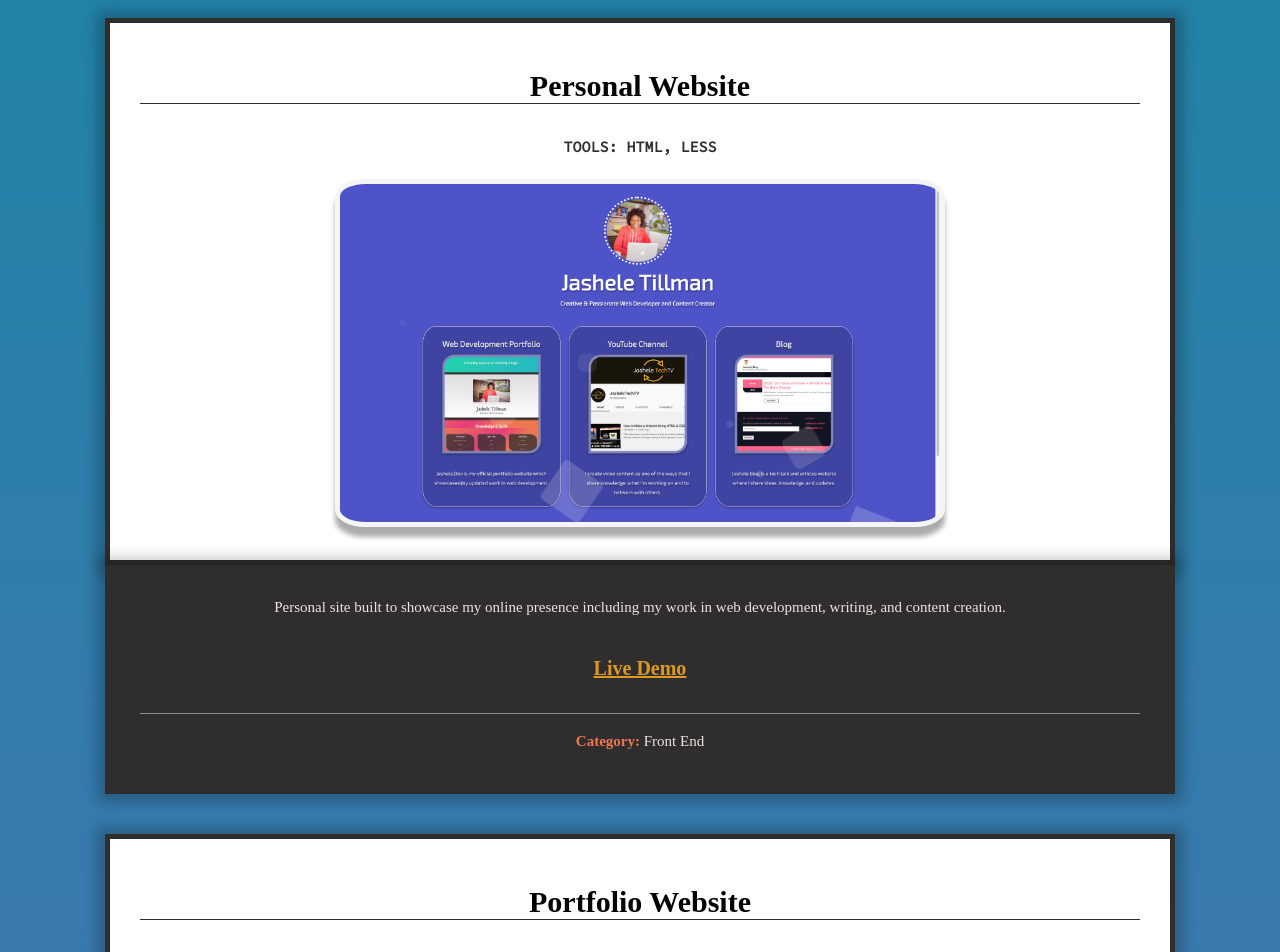
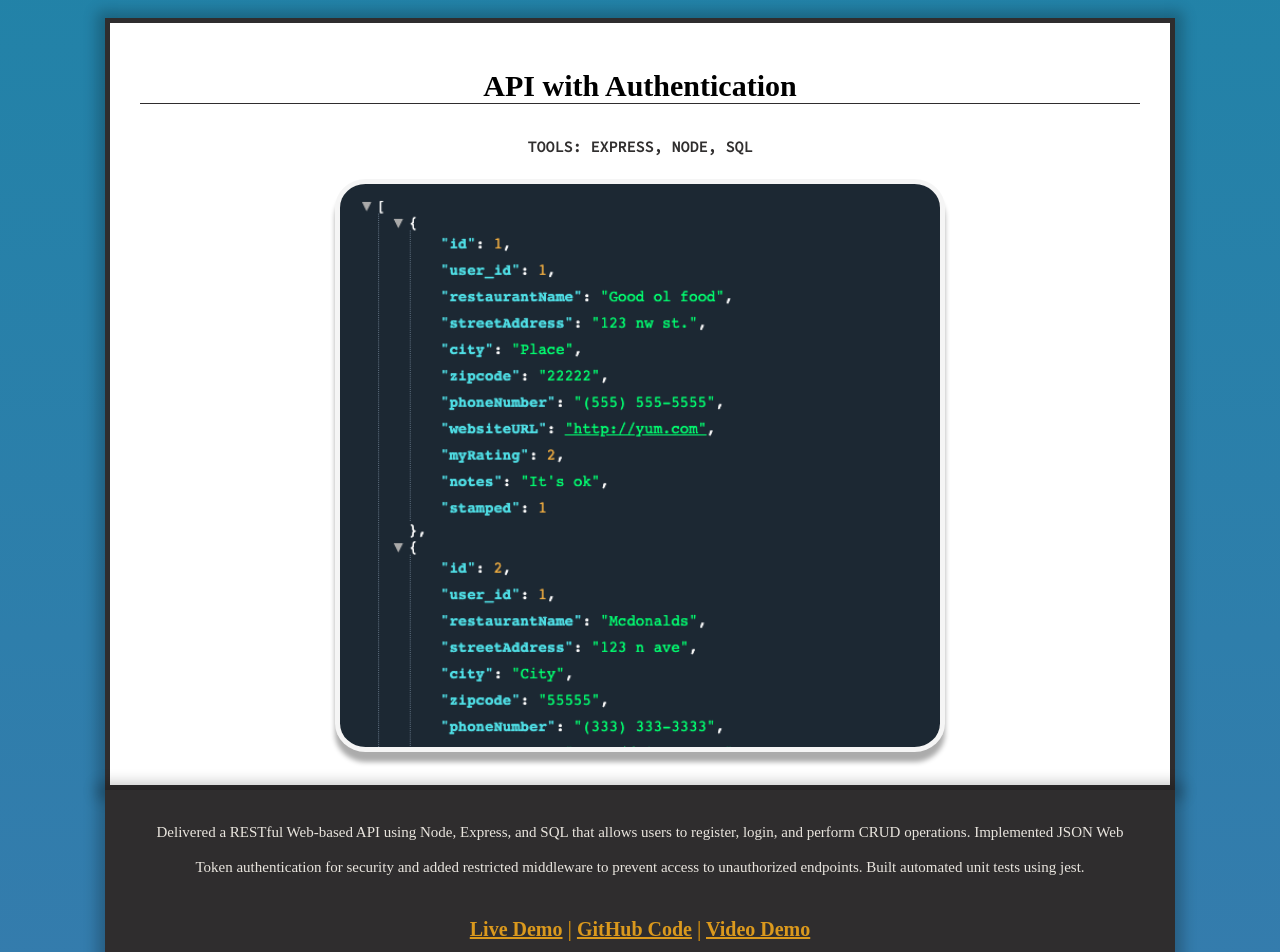
Before and after one commit to jasheloper/portfolioversion3, a React (Create React App) app: page / in a window 1280 px wide. Shown: the part 2180-3132 px from the top of the page. Built offline with nearby package versions, Linux system fonts and the light colour scheme; a web font is replaced by a local one.

Commit message:
updates to projects and growth

```diff
--- a/src/components/growth.js
+++ b/src/components/growth.js
@@ -55,7 +55,7 @@ function Growth() {
           >
             Lambda School's
           </a>{" "}
-          internship program as a Team Lead where I am leading a team of 6
+          internship program as a Team Lead where I am leading a team of 7
           Software Engineering students providing group and one-on-one guidance
           & support, code review, and feedback. I also serve as a Project Lead
           for build weeks helping students to understand their role in the
--- a/src/components/projects.js
+++ b/src/components/projects.js
@@ -2,7 +2,8 @@ import React from "react";
 import recipe from "../images/recipegen.png";
 import tvguide from "../images/tvguide.png";
 import portfolio from "../images/portfoliosite.png";
-import personal from '../images/personal.png';
+import personal from "../images/personal.png";
+import api from '../images/apiwithauth.png'
 
 function Projects() {
   return (
@@ -11,7 +12,43 @@ function Projects() {
         <h1 id="projects">Projects & Code </h1>
 
         <div className="all-work">
+          <div className="single-project">
+            <div className="project-info">
+              <h2>API with Authentication</h2>
+              <h3>Tools: Express, Node, SQL</h3>
+              <img src={api} alt="Personal Website Project" />
+            </div>
 
+            <div className="project-info description">
+            Delivered a RESTful Web-based API using Node, Express, and SQL that allows users to register, login, and perform CRUD operations.  Implemented JSON Web Token authentication for security and added restricted middleware to prevent access to unauthorized endpoints. Built automated unit tests using jest.
+
+              <br />
+              <h4>
+                <a
+                  target="_blank"
+                  rel="noopener noreferrer"
+                  href="https://restaurant-passport-5.herokuapp.com/api/restaurants"
+                >
+                  Live Demo
+                </a>{" "}
+                |{" "}
+                <a
+                  target="_blank"
+                  rel="noopener noreferrer"
+                  href="https://github.com/Build-Week-Restaurant-Passport-5/backend"
+                >
+                  GitHub Code
+                </a>{" "}
+                | {" "}
+                <a target="_blank" rel="noopener noreferrer" href="https://youtu.be/BsUcEXAyY_M">
+                  Video Demo
+                </a>
+              </h4>
+              <div className="category">
+                <span className="category-span">Category:</span> Back End
+              </div>
+            </div>
+          </div>
 
           <div className="single-project">
             <div className="project-info">
@@ -21,7 +58,7 @@ function Projects() {
             </div>
 
             <div className="project-info description">
-              Personal site built to showcase my online presence including my work in web development, writing, and content creation.
+            Built, coded, and designed a fully responsive personal website using HTML5 & CSS3 to showcase my online presence which includes my work in web development and content creation.  Implemented LESS preprocessing for styling.
               <br />
               <h4>
                 <a
@@ -31,23 +68,12 @@ function Projects() {
                 >
                   Live Demo
                 </a>
-
               </h4>
-
               <div className="category">
                 <span className="category-span">Category:</span> Front End
               </div>
             </div>
-
-
-
-
           </div>
-
-
-
-
-
 
           <div className="single-project">
             <div className="project-info">
@@ -57,14 +83,11 @@ function Projects() {
             </div>
 
             <div className="project-info description">
-            Portfolio site which mainly serves to display my latest projects & skills and is also utilized for professional networking with others in the software (or similar) fields including employers.
+            Built, coded, and designed a fully responsive portfolio website using React.js to display recent projects and updates in web development.  Structured the site using React functional components.  Implemented LESS preprocessing for styling.
+
               <br />
               <h4>
-                <a
-                >
-                  Live Demo
-                </a>{" "}
-                |{" "}
+                <a>Live Demo</a> |{" "}
                 <a
                   target="_blank"
                   rel="noopener noreferrer"
@@ -73,15 +96,10 @@ function Projects() {
                   GitHub Code
                 </a>
               </h4>
-
               <div className="category">
                 <span className="category-span">Category:</span> Front End
               </div>
             </div>
-
-
-
-
           </div>
 
           <div className="single-project">
@@ -92,11 +110,7 @@ function Projects() {
             </div>
 
             <div className="project-info description">
-              This React app allows users to generate a random meal on button
-              click. 3rd party API data was implemented using Axios and the
-              selected data that users see on each request is:{" "}
-              <code>title, photo, instructions, category,</code> and{" "}
-              <code>area</code>.
+              A React app that generates a different recipe on button click.  Implemented Redux for state management.  Used Axios to GET data from 3rd party API endpoints.
               <h4>
                 <a
                   target="_blank"
@@ -114,12 +128,10 @@ function Projects() {
                   GitHub Code
                 </a>
               </h4>
-
               <div className="category">
                 <span className="category-span">Category:</span> Front End
               </div>
             </div>
-
           </div>
 
           <div className="single-project">
@@ -130,11 +142,7 @@ function Projects() {
             </div>
 
             <div className="project-info description">
-              This React app allows users to see the latest episodes on
-              television. The data is generated from a live 3rd party API and is
-              automatically updated each day. Each request gets{" "}
-              <code>image, overview, country, language,</code> and{" "}
-              <code>vote average</code>.
+            A React app that displays a list of TV shows airing today and updates automatically each day.  Implemented React class components and incorporated lifecycle methods to render data from a 3rd party API.
               <h4>
                 <a
                   target="_blank"
@@ -158,7 +166,6 @@ function Projects() {
             </div>
           </div>
 
-
           <div className="button-div">
             <button>More Coming Soon!</button>
           </div>
```
Also changed, not shown: src/images/apiwithauth.png (added). Lines whose indentation alone changed are shown as unchanged.
